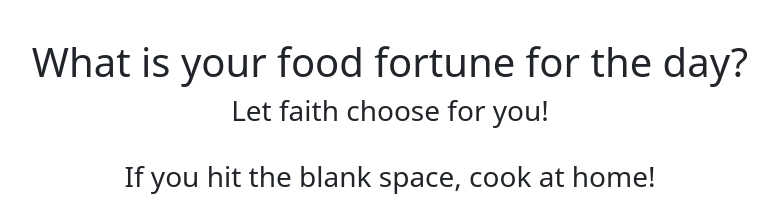
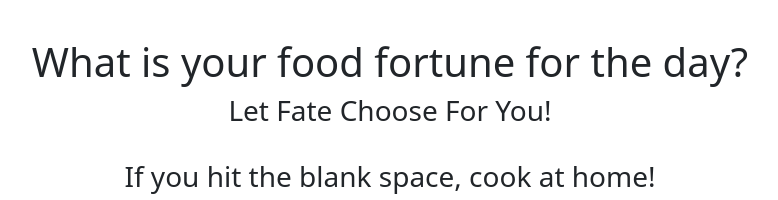
Before and after one commit to meetk5/Team-Project3, a Flask app: page /othergraphs in a window 1280 px wide. Shown: the part 61-261 px from the top of the page, without its empty margins (250-1028 px from the left). Run offline with Flask 2, Linux system fonts and the light colour scheme; data that the repository does not hold is empty; parts of the project's set-up code (start-up, migrations or seed data) failed here and were passed over; some libraries are stand-ins or nearby versions.

Commit message:
food fortune minor change

```diff
--- a/templates/othergraphs.html
+++ b/templates/othergraphs.html
@@ -61,7 +61,7 @@
         <div class="col-md-12">
       <div align="center">
         <h1>What is your food fortune for the day? </h1>
-        <h3>Let faith choose for you!</h3>
+        <h3>Let Fate Choose For You!</h3>
         <br />
         <h3>If you hit the blank space, cook at home!</h3>
         </div>
```
